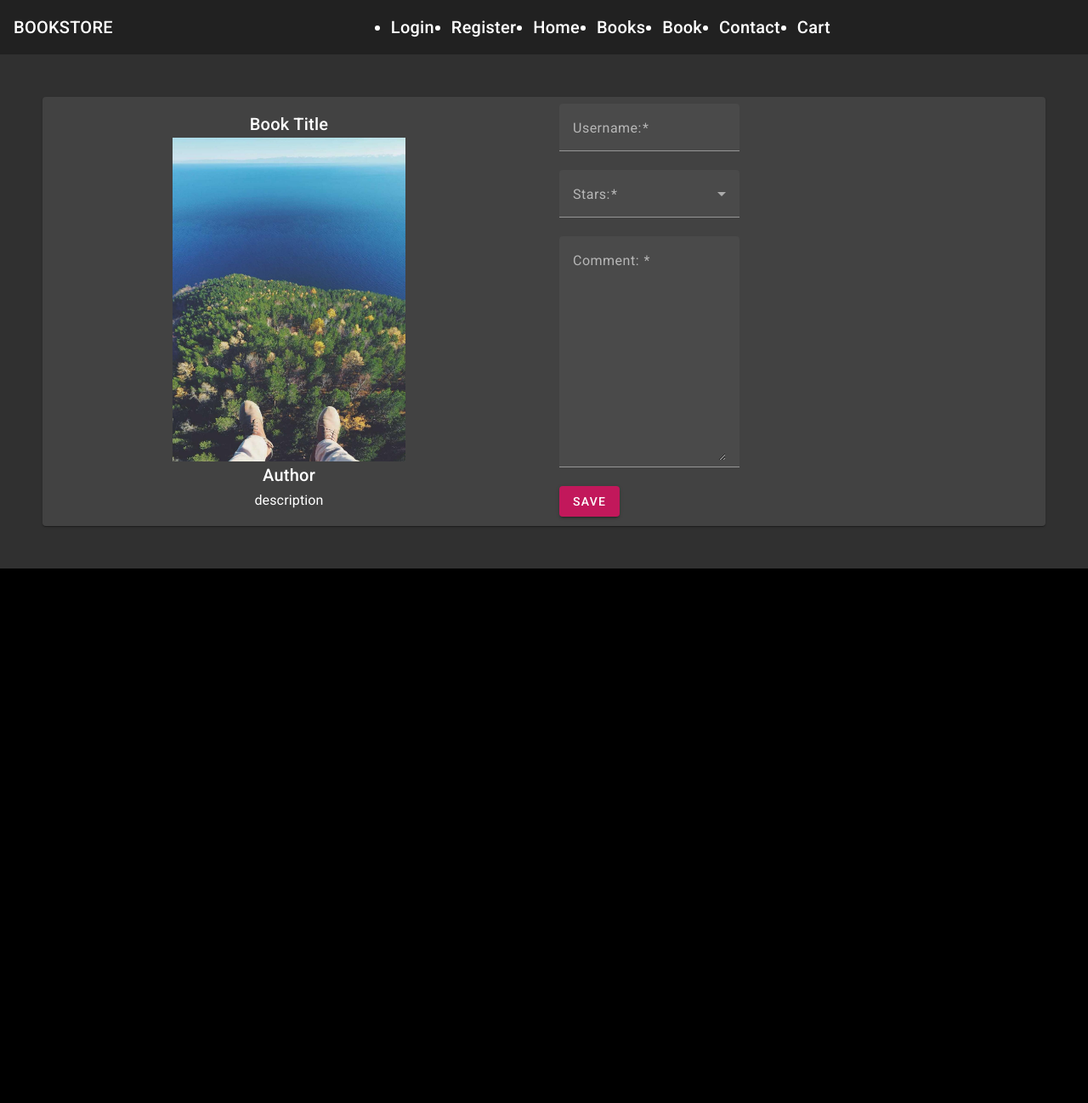
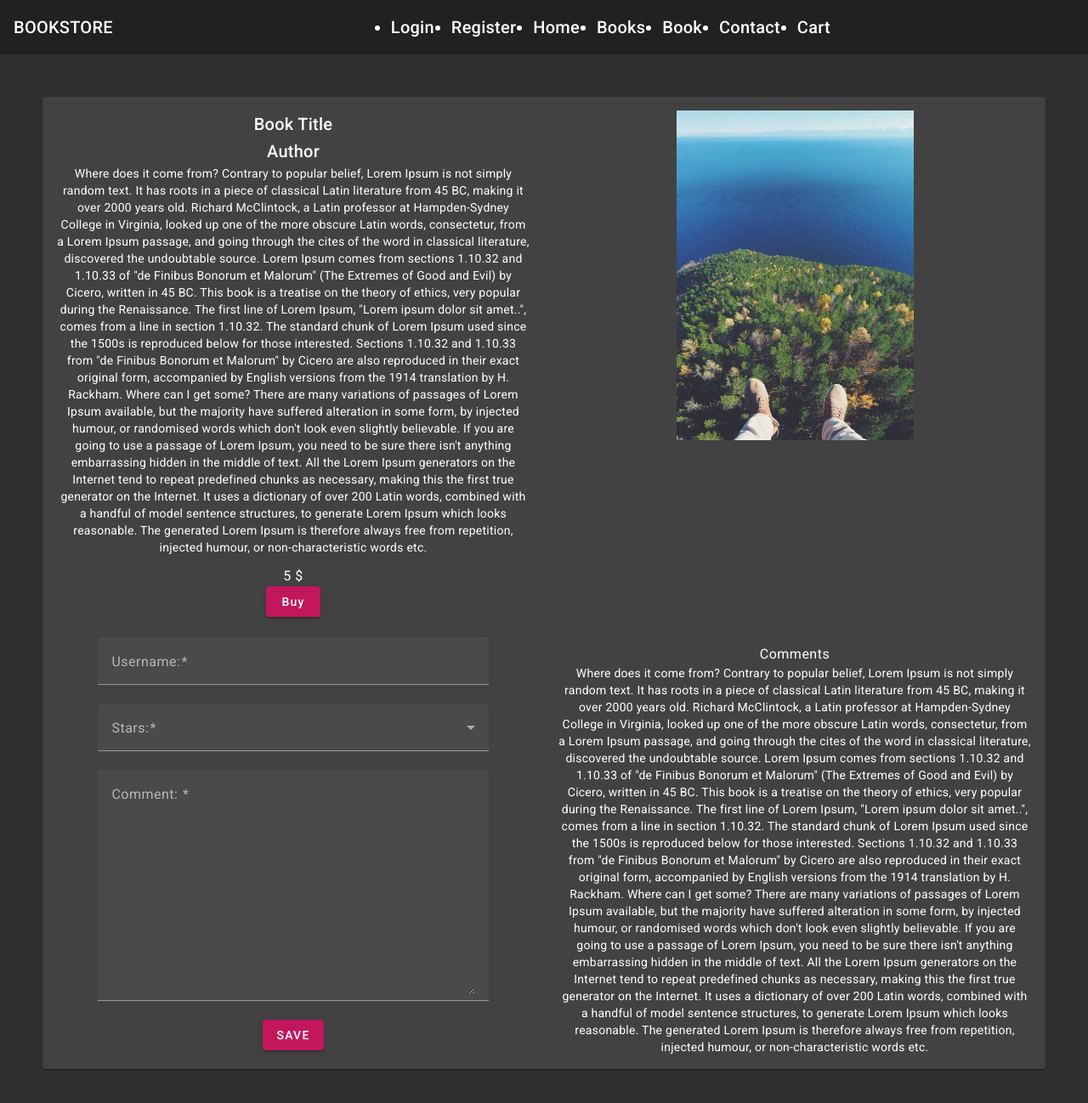
Before and after one commit to BerkeAnna/online-bookstore, an Angular app in the folder bookstore/: page /book-page in a window 1280 px wide. Shown: the top 1298 px of the page at 85% size. Before the commit the page ends 800 px from the top, so only its background shows below. Built offline with nearby package versions, Linux system fonts and the light colour scheme.

Commit message:
book style

```diff
--- a/bookstore/src/app/pages/books/book-page/book-page.component.html
+++ b/bookstore/src/app/pages/books/book-page/book-page.component.html
@@ -1,35 +1,64 @@
 <div class="book-card">
-    <mat-card fxLayout fxLayoutGap="20px">
-        <span fxFlex="1 1 50%">
+  <mat-card fxLayout="row wrap">
+    <div fxFlex="1 1 50%">
       <mat-card-header>
-                <mat-card-title >Book Title</mat-card-title>
+        <mat-card-title>Book Title</mat-card-title>
       </mat-card-header>
 
       <mat-card-content>
-
-
+        <h2>Author</h2>
+        <p>
+          Where does it come from? Contrary to popular belief, Lorem Ipsum is
+          not simply random text. It has roots in a piece of classical Latin
+          literature from 45 BC, making it over 2000 years old. Richard
+          McClintock, a Latin professor at Hampden-Sydney College in Virginia,
+          looked up one of the more obscure Latin words, consectetur, from a
+          Lorem Ipsum passage, and going through the cites of the word in
+          classical literature, discovered the undoubtable source. Lorem Ipsum
+          comes from sections 1.10.32 and 1.10.33 of "de Finibus Bonorum et
+          Malorum" (The Extremes of Good and Evil) by Cicero, written in 45 BC.
+          This book is a treatise on the theory of ethics, very popular during
+          the Renaissance. The first line of Lorem Ipsum, "Lorem ipsum dolor sit
+          amet..", comes from a line in section 1.10.32. The standard chunk of
+          Lorem Ipsum used since the 1500s is reproduced below for those
+          interested. Sections 1.10.32 and 1.10.33 from "de Finibus Bonorum et
+          Malorum" by Cicero are also reproduced in their exact original form,
+          accompanied by English versions from the 1914 translation by H.
+          Rackham. Where can I get some? There are many variations of passages
+          of Lorem Ipsum available, but the majority have suffered alteration in
+          some form, by injected humour, or randomised words which don't look
+          even slightly believable. If you are going to use a passage of Lorem
+          Ipsum, you need to be sure there isn't anything embarrassing hidden in
+          the middle of text. All the Lorem Ipsum generators on the Internet
+          tend to repeat predefined chunks as necessary, making this the first
+          true generator on the Internet. It uses a dictionary of over 200 Latin
+          words, combined with a handful of model sentence structures, to
+          generate Lorem Ipsum which looks reasonable. The generated Lorem Ipsum
+          is therefore always free from repetition, injected humour, or
+          non-characteristic words etc.
+        </p>
+        <h4>5 $</h4>
+        <button mat-raised-button color="primary" type="submit">Buy</button>
+      </mat-card-content>
+    </div>
+    <div fxFlex="1 1 50%">
+      <mat-card-content>
         <div class="image">
-                    <img  [src]="'assets/Fantasy.jpg'" class="bookImage">
+          <img [src]="'assets/Fantasy.jpg'" class="bookImage" />
         </div>
-                <h2>Author</h2>
-                <h3>description</h3>
-
       </mat-card-content>
-        </span>
-        <span fxFlex="1 1 50%">
+    </div>
+    <div fxFlex="1 1 50%">
       <mat-card-actions>
-
-
-                <form [formGroup]="commentsForm" (ngSubmit)="addComment()">
+        <form class="comment-form" [formGroup]="commentsForm" (ngSubmit)="addComment()">
           <div>
             <mat-form-field>
               <mat-label for="userame">Username:</mat-label>
-                            <input matInput type="text" formControlName="username"/>
-
+              <input matInput type="text" formControlName="username" />
             </mat-form-field>
             <div class="break"></div>
-                        <div >
-                            <mat-form-field >
+            <div>
+              <mat-form-field>
                 <mat-label for="stars">Stars:</mat-label>
                 <mat-select formControlName="stars" id="stars">
                   <mat-option value="1">1</mat-option>
@@ -45,16 +74,59 @@
             <div>
               <mat-form-field>
                 <mat-label for="comment">Comment: </mat-label>
-                                <textarea matInput rows="10" cols="50" formControlName="comment"></textarea>
+                <textarea
+                  matInput
+                  rows="10"
+                  cols="50"
+                  formControlName="comment"
+                ></textarea>
               </mat-form-field>
             </div>
             <div class="break"></div>
             <div>
-                            <button mat-raised-button color="primary" type="submit" >SAVE</button>
+              <button mat-raised-button color="primary" type="submit">
+                SAVE
+              </button>
             </div>
           </div>
         </form>
       </mat-card-actions>
-        </span>
+    </div>
+
+    <div fxFlex="50%">
+      <mat-card-content>
+        <h4>Comments</h4>
+        <p>
+          Where does it come from? Contrary to popular belief, Lorem Ipsum is
+          not simply random text. It has roots in a piece of classical Latin
+          literature from 45 BC, making it over 2000 years old. Richard
+          McClintock, a Latin professor at Hampden-Sydney College in Virginia,
+          looked up one of the more obscure Latin words, consectetur, from a
+          Lorem Ipsum passage, and going through the cites of the word in
+          classical literature, discovered the undoubtable source. Lorem Ipsum
+          comes from sections 1.10.32 and 1.10.33 of "de Finibus Bonorum et
+          Malorum" (The Extremes of Good and Evil) by Cicero, written in 45 BC.
+          This book is a treatise on the theory of ethics, very popular during
+          the Renaissance. The first line of Lorem Ipsum, "Lorem ipsum dolor sit
+          amet..", comes from a line in section 1.10.32. The standard chunk of
+          Lorem Ipsum used since the 1500s is reproduced below for those
+          interested. Sections 1.10.32 and 1.10.33 from "de Finibus Bonorum et
+          Malorum" by Cicero are also reproduced in their exact original form,
+          accompanied by English versions from the 1914 translation by H.
+          Rackham. Where can I get some? There are many variations of passages
+          of Lorem Ipsum available, but the majority have suffered alteration in
+          some form, by injected humour, or randomised words which don't look
+          even slightly believable. If you are going to use a passage of Lorem
+          Ipsum, you need to be sure there isn't anything embarrassing hidden in
+          the middle of text. All the Lorem Ipsum generators on the Internet
+          tend to repeat predefined chunks as necessary, making this the first
+          true generator on the Internet. It uses a dictionary of over 200 Latin
+          words, combined with a handful of model sentence structures, to
+          generate Lorem Ipsum which looks reasonable. The generated Lorem Ipsum
+          is therefore always free from repetition, injected humour, or
+          non-characteristic words etc.
+        </p>
+      </mat-card-content>
+    </div>
   </mat-card>
 </div>
--- a/bookstore/src/app/pages/books/book-page/book-page.component.scss
+++ b/bookstore/src/app/pages/books/book-page/book-page.component.scss
@@ -10,6 +10,12 @@
 .break {
     flex-basis: 100%;
     height: 0;
+}
+
+.comment-form{
+  justify-content: center;
+  align-self: center;
+  width: 80%;
 }
 
 .image{
@@ -35,6 +41,11 @@ mat-form-field{
 
 mat-card-content{
   text-align: center;
+}
+
+mat-card-actions{
+  text-align: center;
+  justify-content: center;
 }
 
   .bookImage {
```
Lines whose indentation alone changed are shown as unchanged.
